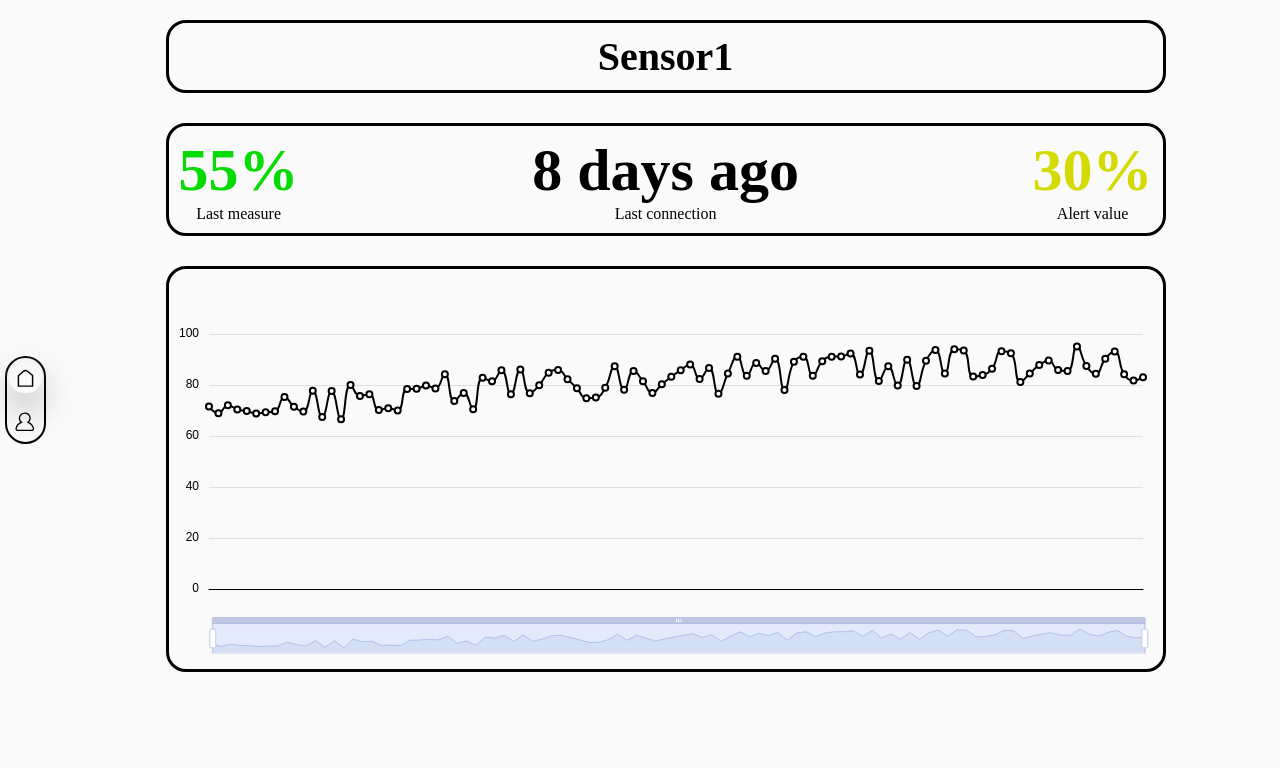
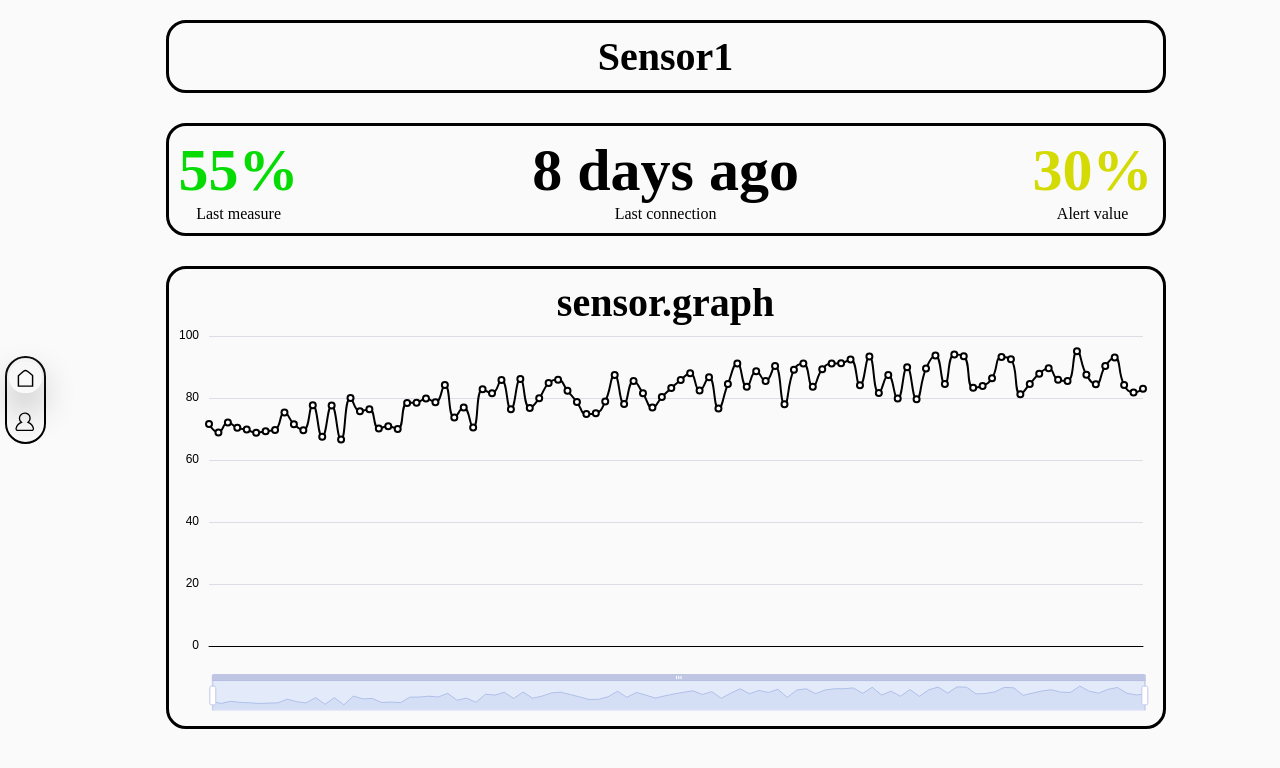
Before and after one commit to marcosrica/root-pulse, a Vue app in the folder frontend/: page /sensor in a window 1280 px wide. Shown: the top 768 px of the page. Built offline with nearby package versions, Linux system fonts and the light colour scheme; no server answers; the HTML template or start-up script is replaced by a standard one.

Commit message:
Added header to chart panel, and fixed margin with the top

```diff
--- a/frontend/src/components/Chart.vue
+++ b/frontend/src/components/Chart.vue
@@ -49,6 +49,7 @@
 		grid: {
 			left: 40,
 			right: 20,
+			top: 10,
 			containLabel: false,
 		},
 		tooltip: {
--- a/frontend/src/views/Sensor.vue
+++ b/frontend/src/views/Sensor.vue
@@ -100,6 +100,7 @@
         </BaseDiv>
 
         <BaseDiv class="headerDiv paddingless">
+        	<h1 class="marginless headerText" style="margin-top: 10px;"> {{t("sensor.graph")}} </h1>
         	<Chart
        			:xData="dates"
         		:yData="measures"
```
